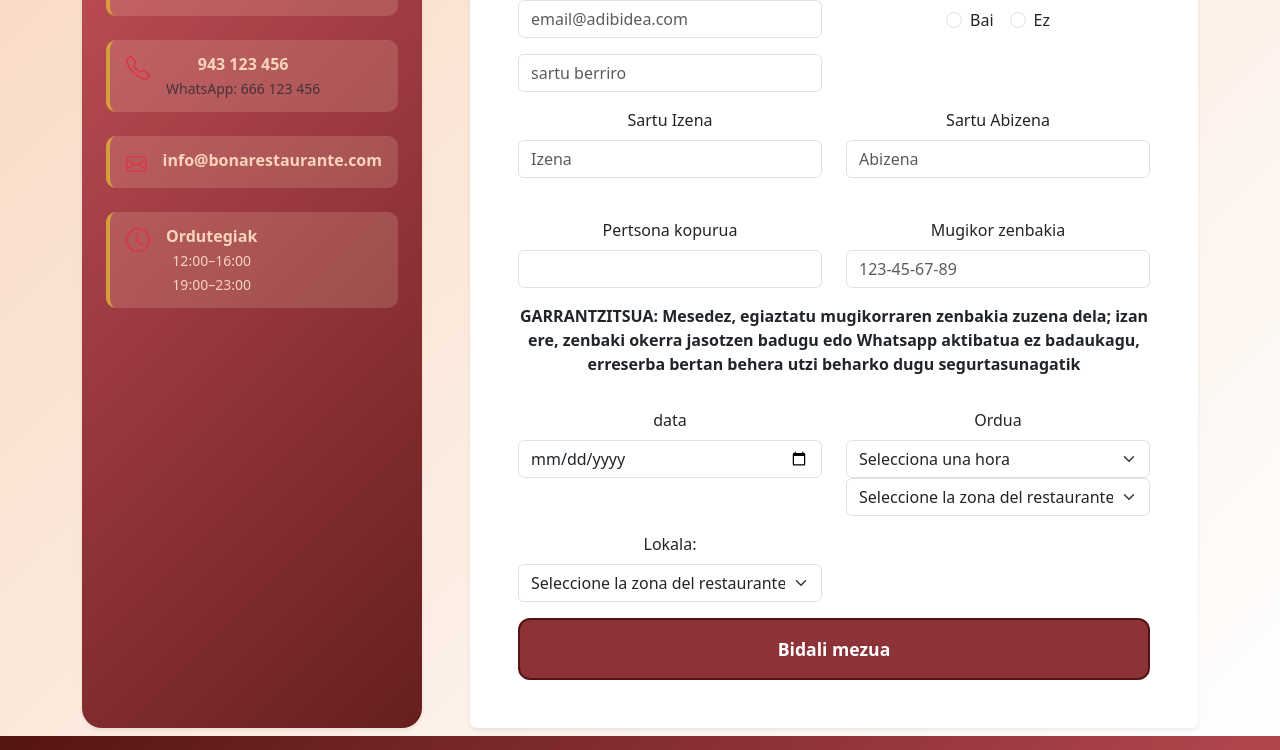
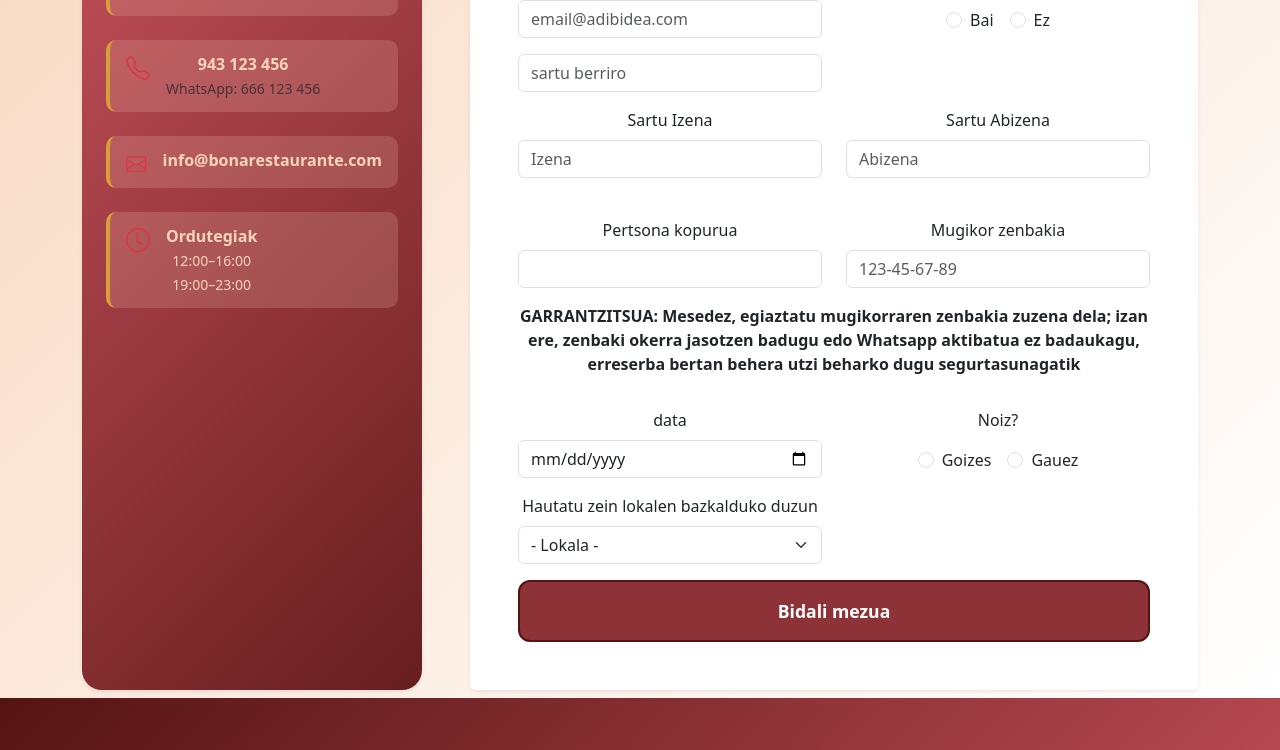
Before and after one commit to odonosoga/BonaJatetxea, a React (Create React App) app in the folder bona-web/: page /erreserbak in a window 1280 px wide. Shown: the part 470-1220 px from the top of the page. Built offline with nearby package versions, Linux system fonts and the light colour scheme.

Commit message:
reservas update

```diff
--- a/bona-web/src/components/Reservations/reservation.js
+++ b/bona-web/src/components/Reservations/reservation.js
@@ -5,6 +5,7 @@ import "./reservation.css"
 
 const Reserva = () => {
     const [hasOpari, setHasOpari] = useState(null);
+    const [hasTimeMorningNight, setTime] = useState(null);
     return (
 
         <section id="kontaktua" className=" pb-2 reservation-section">
@@ -133,7 +134,7 @@ const Reserva = () => {
                       <Col md={6} className="mb-3">
                         <Form.Group>
                           <Form.Label className="fw-medium">Mugikor zenbakia</Form.Label>
-                          <Form.Control type="number" placeholder="123-45-67-89" required/>
+                          <Form.Control type="number" placeholder="123-45-67-89" pattern="[0-9]{3}-[0-9]{2}-[0-9]{2}-[0-9]{2}" required/>
                         </Form.Group>
                       </Col>
                     </Row>
@@ -149,10 +150,50 @@ const Reserva = () => {
                           <Form.Control type="date"></Form.Control>
                         </Form.Group>
                       </Col>
+                      <Col md={6} >
+                        <Form.Label className="fw-fw-medium">Noiz?</Form.Label>
+                          <div className="d-flex justify-content-center gap-3 mt-2">
+                            <Form.Check
+                                  type="radio"
+                                  name="ordua"
+                                  id="ordua-gauez"
+                                  label="Goizes"
+                                  value="goizes"
+                                  onChange={() => setTime('goizes')}
+                              />
+                              <Form.Check
+                                  type="radio"
+                                  name="ordua"
+                                  id="ordua-gauez"
+                                  label="Gauez"
+                                  value="gauez"
+                                  onChange={() => setTime('gauez')}
+                              />
+                          </div>
+
+                      </Col>
+                    </Row>
+                    <Row>
                       <Col md={6} className="mb-3">
-                        <Form.Label className="fw-fw-medium">Ordua</Form.Label>
+                        <Form.Group>
+                          <Form.Label>Hautatu zein lokalen bazkalduko duzun </Form.Label>
                           <select className="form-select">
-                            <option selected>Selecciona una hora</option>
+                            <option selected>- Lokala -</option>
+                            <option value="bona-center">Bona Center (Donostia)</option>
+                            <option value="bona-gros">Bona Gros (Donostia)</option>
+                            <option value="bona-anoeta">Bona Anoeta (Donostia)</option>
+                            <option value="bona-azpeitia">Bona Vitoria-Gazteiz</option>
+                            <option value="bona-arrasate">Bona Arrasate</option>
+                          </select>
+                        </Form.Group>
+                      </Col>
+                      <Col md={6} className="mb-3">
+                         {hasTimeMorningNight === 'goizes' && (
+                            <div className=" d-flex align-items-center justify-content-center">
+                              <Form.Group>
+                                <Form.Label>Hautatu ordua</Form.Label>
+                                <select className="form-select">
+                                  <option selected>- Ordua -</option>
                                   <option>12:00</option>
                                   <option>12:45</option>
                                   <option>13:30</option>
@@ -160,23 +201,15 @@ const Reserva = () => {
                                   <option>15:00</option>
                                   <option>15:45</option>
                                 </select>
+                              </Form.Group>
+                            </div>
+                          )}
+                          {hasTimeMorningNight === 'gauez' && (
+                            <div className=" d-flex align-items-center justify-content-center">
+                              <Form.Group>
+                                <Form.Label>Hautatu ordua</Form.Label>
                                 <select className="form-select">
-                            <option selected>Seleccione la zona del restaurante</option>
-                            <option>19:00</option>
-                            <option>19:45</option>
-                            <option>20:30</option>
-                            <option>21:15</option>
-                            <option>22:00</option>
-                            <option>22:45</option>
-                          </select>
-                      </Col>
-                    </Row>
-                    <Row>
-                      <Col md={6} className="mb-3">
-                        <Form.Group>
-                          <Form.Label>Lokala: </Form.Label>
-                          <select className="form-select">
-                            <option selected>Seleccione la zona del restaurante</option>
+                                  <option selected>- Ordua -</option>
                                   <option>19:00</option>
                                   <option>19:45</option>
                                   <option>20:30</option>
@@ -185,6 +218,8 @@ const Reserva = () => {
                                   <option>22:45</option>
                                 </select>
                               </Form.Group>
+                            </div>
+                          )}
                       </Col>
                     </Row>
 
```
Lines whose indentation alone changed are shown as unchanged.
